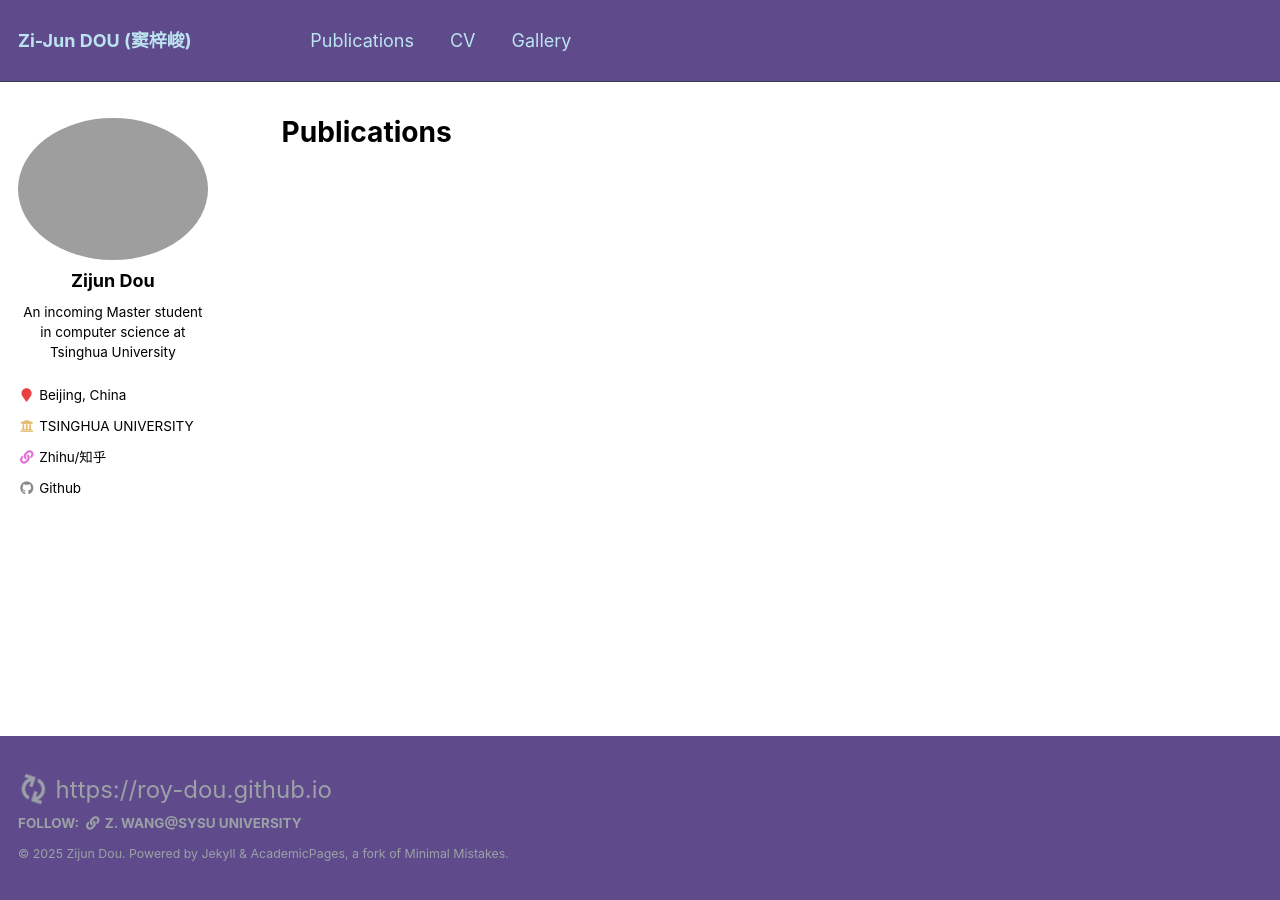
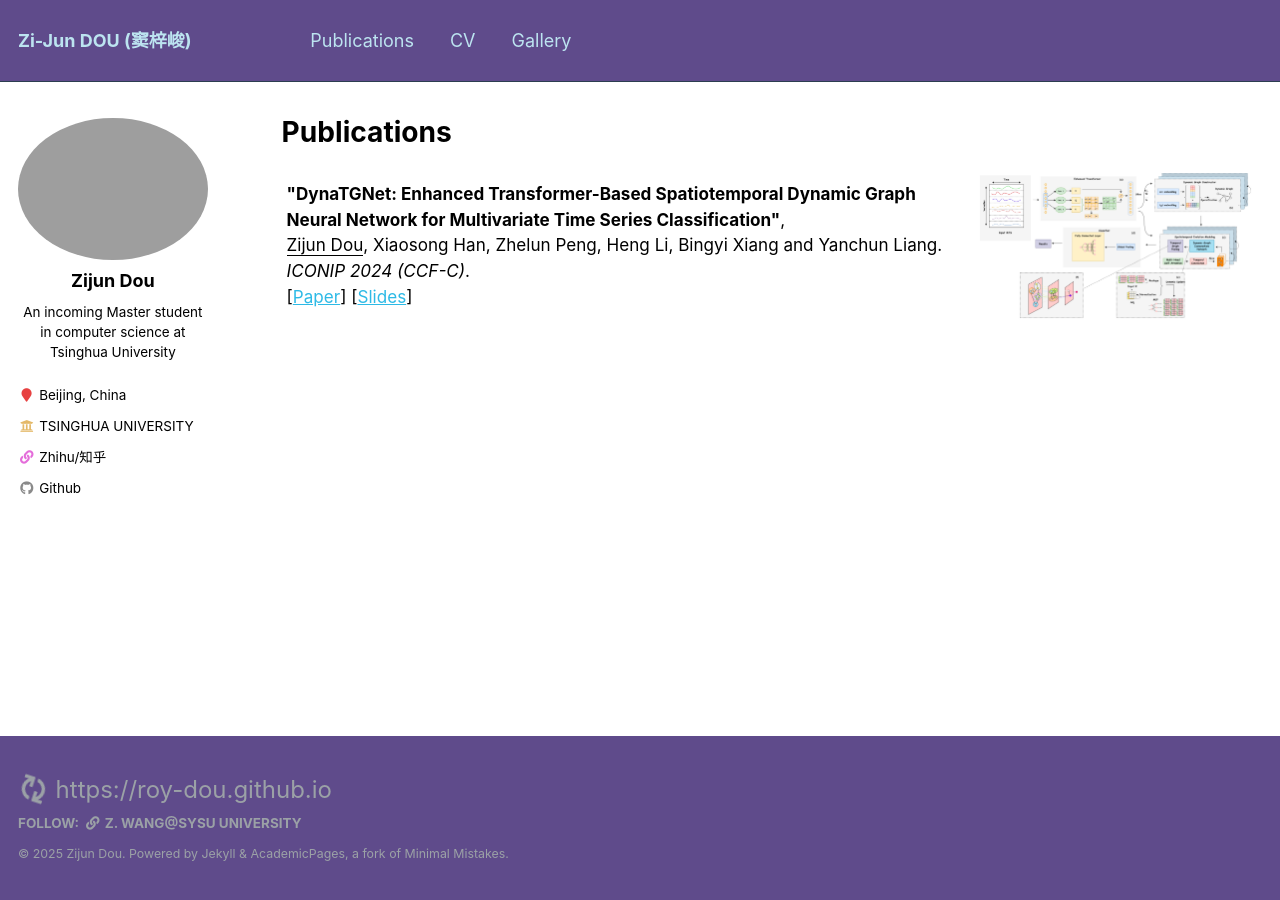
Before and after one commit to ROY-DOU/ROY-DOU.github.io, a Jekyll site: the page built from _pages/publications.md, in a window 1280 px wide. Built offline with Jekyll 4.4.1, drawn with Linux system fonts in a browser that asks for light colours.

Commit message:
update dynatgnet

```diff
--- a/_pages/publications.md
+++ b/_pages/publications.md
@@ -16,79 +16,21 @@ author_profile: true
 {% endfor %} -->
 
 <table style="width:100%;border:None;border-spacing:0px;border-collapse:separate;margin-right:0;margin-left:0;font-size:0.95em;">
-<!-- <tr>
+
+<tr>
     <td style="padding:5px;width:70%;vertical-align:middle;border-right:none;border-bottom:none;">
-      <b>"Towards Top-Down Reasoning: An Explainable Multi-Agent Approach for Visual Question Answering"</b>,
+      <b>"DynaTGNet: Enhanced Transformer-Based Spatiotemporal Dynamic Graph Neural Network for Multivariate Time Series Classification"</b>,
       <br>
-      <u>Zeqing Wang</u>, Wentao Wan, Qiqing Lao, Runmeng Chen, Minjie Lang, Keze Wang and Liang Lin.
+      <u>Zijun Dou</u>, Xiaosong Han, Zhelun Peng, Heng Li, Bingyi Xiang and Yanchun Liang. <i>ICONIP 2024 (CCF-C)</i>.
       <br>
-      <i>Submitted</i>.
-      <br>
-      [<a href="https://arxiv.org/pdf/2311.17331">Arxiv</a>]
+      [<a href="https://link.springer.com/chapter/10.1007/978-981-96-6954-7_32">Paper</a>]
+      [<a href="../resource/ICONIP 2024 Presentation.pdf">Slides</a>]
     </td>
     <td style="padding:10px;width:30%;vertical-align:middle;border-right:none;border-bottom:none;">
-      <a href="/images/top_down_reasoning.png">
-      <img src='/images/top_down_reasoning.png' width="300">
+      <a href="/images/dynatgnet.png">
+      <img src='/images/dynatgnet.png' width="300">
       </a>
     </td>
-  </tr> -->
+  </tr>
 
-<!--  <tr>
-    <td style="padding:5px;width:70%;vertical-align:middle;border-right:none;border-bottom:none;">
-      <b>"Mimic: Speaking Style Disentanglement for Speech-Driven 3D Facial Animation"</b>,
-      <br>
-      Hui Fu, <u>Zeqing Wang</u>, Ke Gong, Keze Wang, Tianshui Chen, Haojie Li, Haifeng Zeng and Wenxiong Kang.
-      <br>
-      <i>The 38th Annual AAAI Conference on Artificial Intelligence(<b>AAAI 2024</b>)</i>.
-      <br>
-      [<a href="https://zeqing-wang.github.io/Mimic/">Project Page</a>]
-    </td>
-    <td style="padding:10px;width:30%;vertical-align:middle;border-right:none;border-bottom:none;">
-      <a href="/images/mimic.png">
-      <img src='/images/mimic.png' width="300">
-      </a>
-    </td>
-  </tr> -->
-
-<!--  <tr>
-    <td style="padding:5px;width:70%;vertical-align:middle;border-right:none;border-bottom:none;">
-      <b>"E3ID: An Efficient End to End Person Search Model"</b>,
-      <br>
-      Siyang Wang, Yanchun Liang, Ao Li, <u>Zeqing Wang</u> and Xiaosong Han.
-      <br>
-      <i>Pattern Recognition Letters(<b>PRL</b>)</i>.
-      <br>
-      [<a href="https://www.sciencedirect.com/science/article/pii/S0167865523003094">Paper</a>]
-    </td>
-    <td style="padding:10px;width:30%;vertical-align:middle;border-right:none;border-bottom:none;">
-      <a href="/images/e3id.png">
-      <img src='/images/e3id.png' width="300">
-      </a>
-    </td>
-  </tr> -->
-
-  <!-- <tr>
-    <td style="padding:5px;width:70%;vertical-align:middle;border-right:none;border-bottom:none;">
-      <b>"A Novel College Entrance Filling Recommendation Algorithm Based on Score Line Prediction and Multi-feature Fusion"</b>,
-      <br>
-      <u>Zeqing Wang</u>, Shengpeng Ji, Xin Li, Zixuan Zhao, Pengxu Wang, Xiaosong Han.
-      <br>
-      <i>Computer Science (<b>计算机科学</b>)</i>.
-      <br>
-      [<a href="https://www.jsjkx.com/CN/10.11896/jsjkx.211100266">Paper</a>]
-      [<a href="https://github.com/Zeqing-Wang/Reco-PMW">Github</a>]
-    </td>
-    <td style="padding:10px;width:30%;vertical-align:middle;border-right:none;border-bottom:none;">
-      <a href="/images/gaokao.png">
-      <img src='/images/gaokao.png' width="300">
-      </a>
-    </td>
-  </tr>  -->
-
-
-
-
-
-
-
-<!-- </table> -->
+</table>
```
Also changed, not shown: _pages/about.md (+2 -1 lines), images/dynatgnet.png (added).
